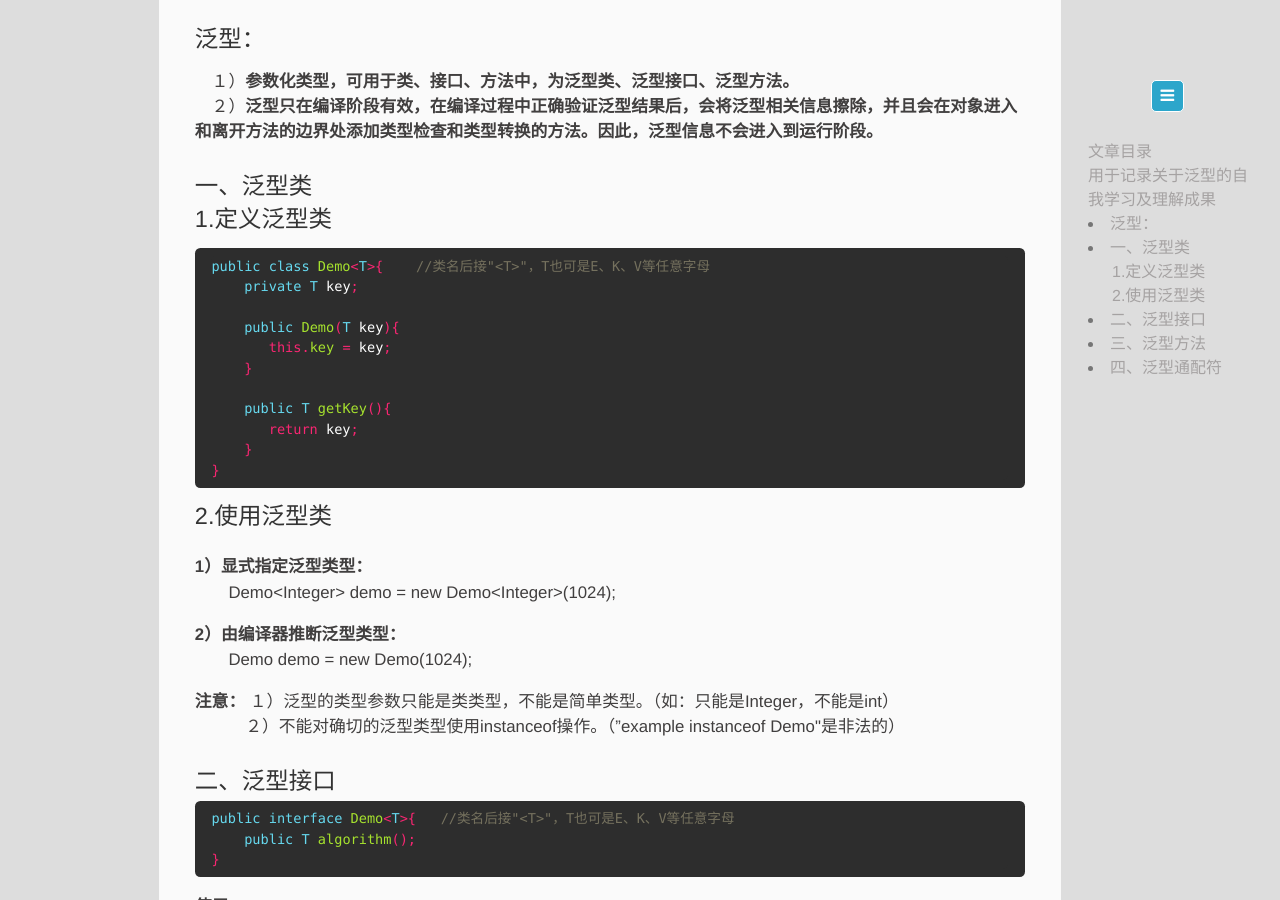
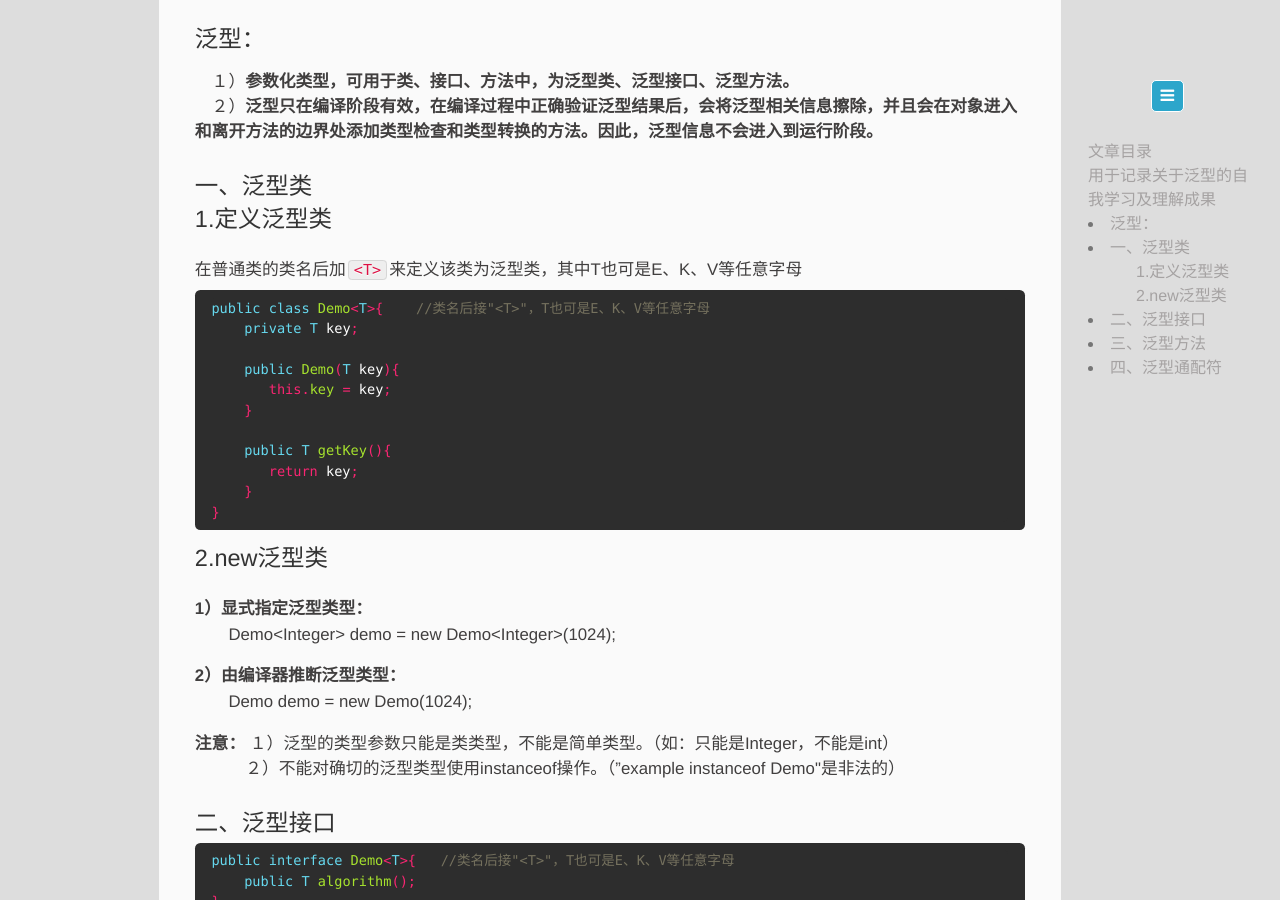
Before and after one commit to memorate/memorate.github.io, a Jekyll site: the page built from _posts/2019-10-10-genericity.markdown, in a window 1280 px wide and 900 px high, scrolled down 305 px. Built offline with Jekyll 4.4.1, drawn with Linux system fonts in a browser that asks for light colours.

Commit message:
2019-10-11 09:27

````diff
--- a/_posts/2019-10-10-genericity.markdown
+++ b/_posts/2019-10-10-genericity.markdown
@@ -14,7 +16,8 @@ description: 关于泛型的个人学习及理解
 　２）**泛型只在编译阶段有效，在编译过程中正确验证泛型结果后，会将泛型相关信息擦除，并且会在对象进入和离开方法的边界处添加类型检查和类型转换的方法。因此，泛型信息不会进入到运行阶段。**
 
 ### 一、泛型类
-#### 1.定义泛型类
+##### 1.定义泛型类
+在普通类的类名后加`<T>`来定义该类为泛型类，其中T也可是E、K、V等任意字母
 ```java
 public class Demo<T>{    //类名后接"<T>"，T也可是E、K、V等任意字母
     private T key;
@@ -28,7 +31,7 @@ public class Demo<T>{    //类名后接"<T>"，T也可是E、K、V等任意字
     }
 }
 ```
-#### 2.使用泛型类
+##### 2.new泛型类
 **1）显式指定泛型类型：**
 　　Demo&lt;Integer> demo = new Demo&lt;Integer>(1024);
 
````
Also changed, not shown: other parts of _posts/2019-10-10-genericity.markdown (+3 -1 lines).
